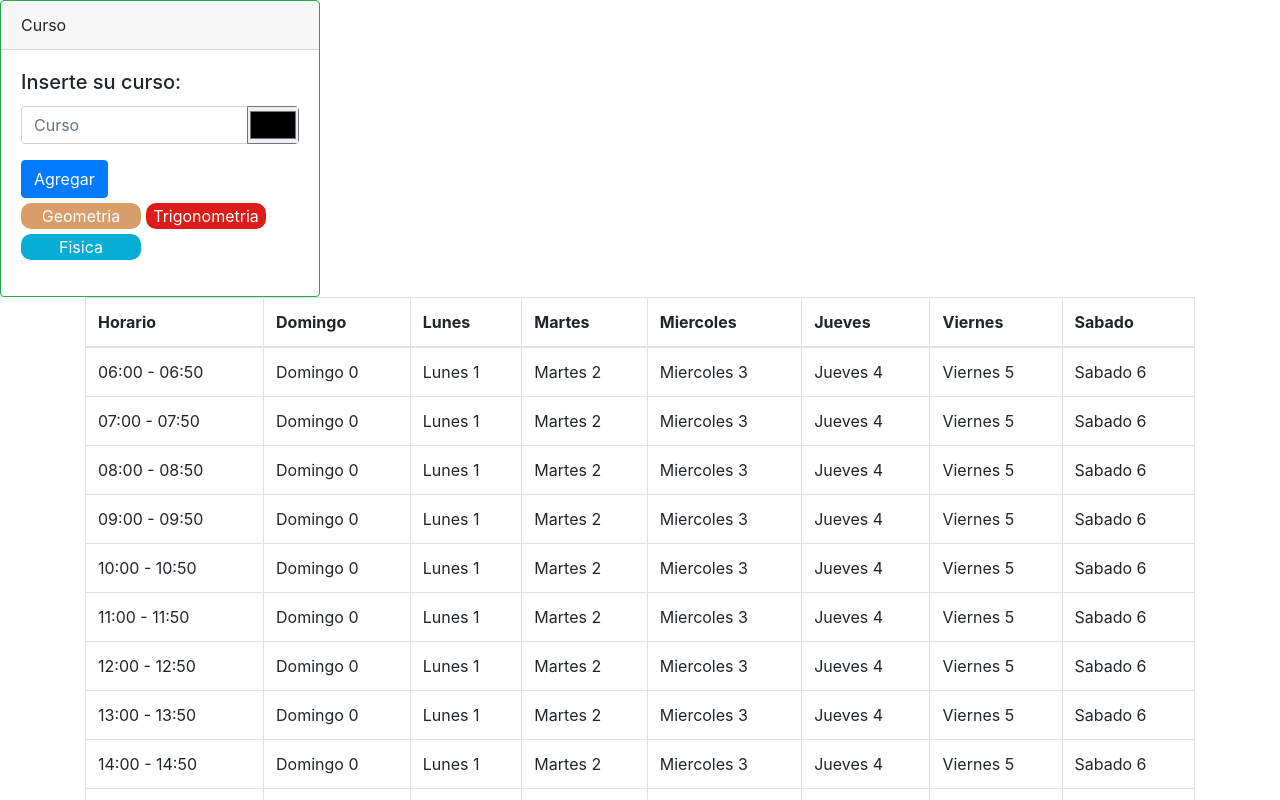
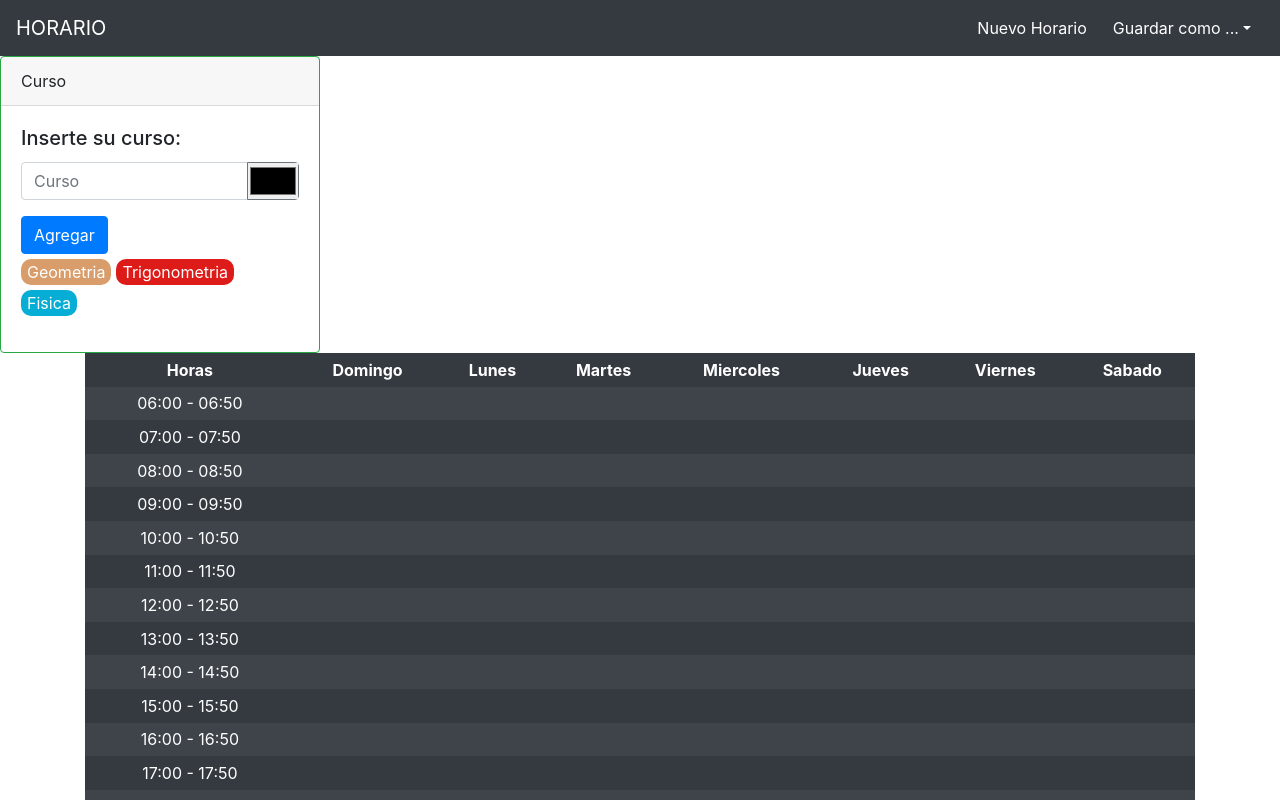
Before and after one commit to BouCode/React-Generador-de-horario, a React (Create React App) app: page / in a window 1280 px wide. Shown: the top 800 px of the page. Built offline with nearby package versions, Linux system fonts and the light colour scheme.

Commit message:
Sexto commit: Header agregado

```diff
--- a/src/App.js
+++ b/src/App.js
@@ -2,9 +2,11 @@ import React from 'react';
 import 'bootstrap/dist/css/bootstrap.min.css';
 import Main from './components/main';
 import Data from './components/data';
+import Header from './components/header';
 function App() {
 	return (
 		<div>
+			<Header />
 			<Data />
 			<Main />
 		</div>
--- a/src/components/data.js
+++ b/src/components/data.js
@@ -47,7 +47,7 @@ const Data = () => {
 				background: `${arrColor[index]}`,
 				border: 'none',
 				color: 'white',
-				width: '120px',
+				width: 'auto',
 				borderRadius: '10px',
 				margin: '5px 5px 0px 0px',
 				cursor: 'pointer'
--- /dev/null
+++ b/src/components/header.js
@@ -0,0 +1,20 @@
+import React from 'react';
+import { Navbar, ButtonGroup, Button, DropdownButton, Dropdown } from 'react-bootstrap';
+const Header = () => {
+	return (
+		<Navbar bg="dark" variant="dark">
+			<Navbar.Brand href="#home">HORARIO</Navbar.Brand>
+			<Navbar.Collapse className="justify-content-end">
+				<ButtonGroup aria-label="Basic example">
+					<Button variant="dark">Nuevo Horario</Button>
+					<DropdownButton variant="dark" title="Guardar como ...">
+						<Dropdown.Item eventKey="1">Hoja de cálculo</Dropdown.Item>
+						<Dropdown.Item eventKey="2">PDF</Dropdown.Item>
+					</DropdownButton>
+				</ButtonGroup>
+			</Navbar.Collapse>
+		</Navbar>
+	);
+};
+
+export default Header;
--- a/src/components/main.js
+++ b/src/components/main.js
@@ -1,4 +1,4 @@
-import React, { useState } from 'react';
+import React from 'react';
 import { Table, Container } from 'react-bootstrap';
 
 const arr = [];
@@ -59,11 +59,7 @@ const Main = () => {
 	const listTime = arr.map((time, index) => (
 		<tr key={index}>
 			<td key={index}>{time}</td>
-			{days.map((day, ind) => (
-				<td key={ind} onClick={SelectItem}>
-					{day} {ind}
-				</td>
-			))}
+			{days.map((day, ind) => <td key={ind} onClick={SelectItem} />)}
 		</tr>
 	));
 	const listItem = days.map((day, index) => <th key={index}>{day}</th>);
@@ -71,10 +67,10 @@ const Main = () => {
 	return (
 		<div>
 			<Container>
-				<Table bordered hover size responsive="sm">
+				<Table borderless striped hover responsive="sm" variant="dark" className="text-center" size="sm">
 					<thead>
 						<tr>
-							<th>Horario</th>
+							<th>Horas</th>
 							{listItem}
 						</tr>
 					</thead>
```
